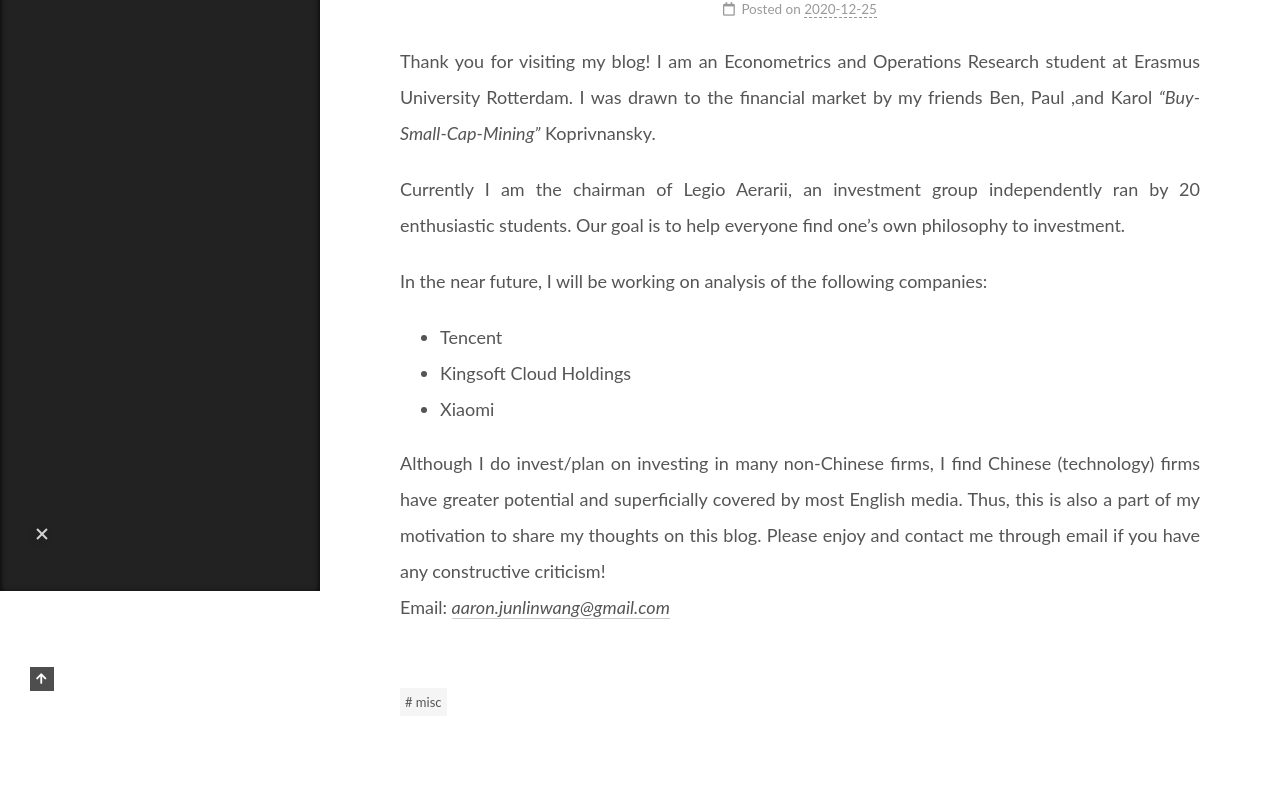
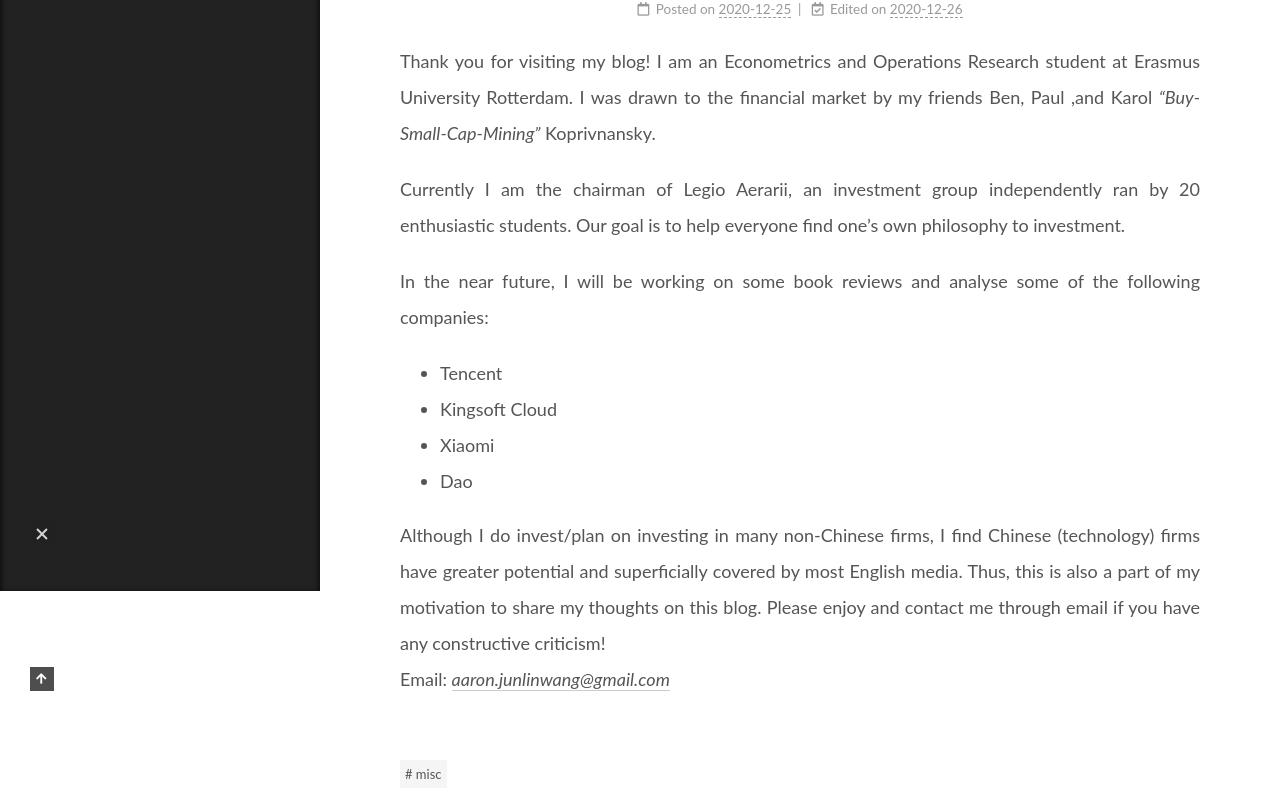
Before and after one commit to aaronjunlinwang/aaronjunlinwang.github.io, a plain HTML site: page 2020/12/25/Welcome-to-Aaron-s-Investment-Journal/index.html in a window 1280 px wide. Shown: the part 209-1003 px from the top of the page. Drawn offline with nearby package versions, Linux system fonts and the light colour scheme.

Commit message:
Site updated: 2020-12-26 01:00:48

```diff
--- a/2020/12/25/Welcome-to-Aaron-s-Investment-Journal/index.html
+++ b/2020/12/25/Welcome-to-Aaron-s-Investment-Journal/index.html
@@ -31,7 +31,7 @@
 <meta property="og:description" content="Thank you for visiting my blog! I am an Econometrics and Operations Research student at Erasmus University Rotterdam. I was drawn to the financial market by my friends Ben, Paul ,and Karol “Buy-Small-">
 <meta property="og:locale" content="en_US">
 <meta property="article:published_time" content="2020-12-25T14:13:00.000Z">
-<meta property="article:modified_time" content="2020-12-25T15:28:56.373Z">
+<meta property="article:modified_time" content="2020-12-26T00:00:30.218Z">
 <meta property="article:author" content="Aaron Junlin Wang">
 <meta property="article:tag" content="misc">
 <meta name="twitter:card" content="summary">
@@ -227,9 +227,15 @@
       </span>
       <span class="post-meta-item-text">Posted on</span>
 
-
-      <time title="Created: 2020-12-25 15:13:00 / Modified: 16:28:56" itemprop="dateCreated datePublished" datetime="2020-12-25T15:13:00+01:00">2020-12-25</time>
+      <time title="Created: 2020-12-25 15:13:00" itemprop="dateCreated datePublished" datetime="2020-12-25T15:13:00+01:00">2020-12-25</time>
     </span>
+      <span class="post-meta-item">
+        <span class="post-meta-item-icon">
+          <i class="far fa-calendar-check"></i>
+        </span>
+        <span class="post-meta-item-text">Edited on</span>
+        <time title="Modified: 2020-12-26 01:00:30" itemprop="dateModified" datetime="2020-12-26T01:00:30+01:00">2020-12-26</time>
+      </span>
 
 
 </div>
@@ -243,13 +249,14 @@
     <div class="post-body" itemprop="articleBody">
         <p>Thank you for visiting my blog! I am an Econometrics and Operations Research student at Erasmus University Rotterdam. I was drawn to the financial market by my friends Ben, Paul ,and Karol <em>“Buy-Small-Cap-Mining”</em> Koprivnansky.</p>
 <p>Currently I am the chairman of Legio Aerarii, an investment group independently ran by 20 enthusiastic students. Our goal is to help everyone find one’s own philosophy to investment.</p>
-<p>In the near future, I will be working on analysis of the following companies:</p>
+<p>In the near future, I will be working on some book reviews and analyse some of the following companies:</p>
 <ul>
 <li>Tencent</li>
-<li>Kingsoft Cloud Holdings</li>
+<li>Kingsoft Cloud</li>
 <li>Xiaomi</li>
+<li>Dao</li>
 </ul>
-<p>Although I do invest/plan on investing in many non-Chinese firms, I find Chinese (technology) firms have greater potential and superficially covered by most English media. Thus, this is also a part of my motivation to share my thoughts on this blog. Please enjoy and contact me through email if you have any constructive criticism!<br>Email: <em><a href="mailto:&#97;&#x61;&#114;&#111;&#x6e;&#46;&#106;&#x75;&#110;&#x6c;&#x69;&#x6e;&#119;&#x61;&#x6e;&#103;&#x40;&#x67;&#x6d;&#97;&#x69;&#x6c;&#x2e;&#99;&#x6f;&#109;">&#97;&#x61;&#114;&#111;&#x6e;&#46;&#106;&#x75;&#110;&#x6c;&#x69;&#x6e;&#119;&#x61;&#x6e;&#103;&#x40;&#x67;&#x6d;&#97;&#x69;&#x6c;&#x2e;&#99;&#x6f;&#109;</a></em></p>
+<p>Although I do invest/plan on investing in many non-Chinese firms, I find Chinese (technology) firms have greater potential and superficially covered by most English media. Thus, this is also a part of my motivation to share my thoughts on this blog. Please enjoy and contact me through email if you have any constructive criticism!<br>Email: <em><a href="mailto:&#97;&#x61;&#x72;&#x6f;&#110;&#46;&#106;&#x75;&#x6e;&#x6c;&#x69;&#110;&#119;&#97;&#110;&#103;&#64;&#x67;&#109;&#x61;&#105;&#108;&#46;&#x63;&#111;&#x6d;">&#97;&#x61;&#x72;&#x6f;&#110;&#46;&#106;&#x75;&#x6e;&#x6c;&#x69;&#110;&#119;&#97;&#110;&#103;&#64;&#x67;&#109;&#x61;&#105;&#108;&#46;&#x63;&#111;&#x6d;</a></em></p>
 
     </div>
 
```
Also changed, not shown: index.html (+12 -5 lines).
